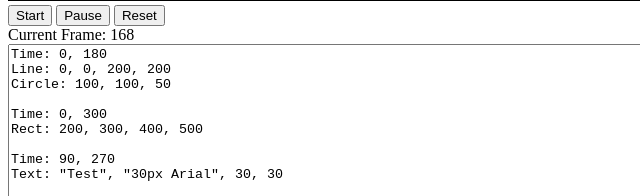
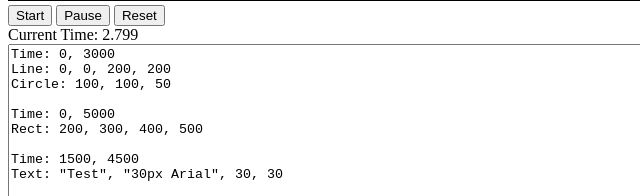
Before and after one commit to tkern0/tkern0.github.io, a plain HTML site: page animationTest.html in a window 1280 px wide. Both pictures are taken after a click on the button "Start". Shown: the part 489-685 px from the top of the page, 0-640 px from the left. Drawn offline with Linux system fonts and the light colour scheme.

Commit message:
switched to using ms for timing

```diff
--- a/animationTest.html
+++ b/animationTest.html
@@ -3,14 +3,15 @@
 <head>
     <meta charset="utf-8"/>
     <script>
+    var MIN_MS = 16;
     var currentElements = null;
     var futureElements = null;
     var time = -1;
-    var stop = false;
     var canvas = null;
     var ctx = null;
     var paused = false;
     var started = false;
+    var render = null;
     // I'd change this based on the audio if you can get that working
     var colour = "#000000";
 
@@ -72,18 +73,19 @@
             currentElements = [];
             canvas = document.getElementById("outputCanvas");
             ctx = canvas.getContext("2d");
-            draw();
+            render = setInterval(draw, MIN_MS);
         }
     }
 
     function pause() {
         if (started) {
             if (paused) {
+                clearInterval(render);
                 document.getElementById("pause").innerHTML = "Pause"
                 paused = false;
                 draw();
             } else {
-                stop = true;
+                render = setInterval(draw, MIN_MS);
                 document.getElementById("pause").innerHTML = "Unpause"
                 paused = true;
             }
@@ -92,14 +94,14 @@
 
     function reset() {
         if (started) {
-            stop = !paused;
+            clearInterval(render);
             started = false;
             paused = false;
             currentElements = null;
             futureElements = null;
             time = -1;
             ctx.clearRect(0, 0, canvas.width, canvas.height);
-            document.getElementById("time").innerHTML = "Current Frame: n/a";
+            document.getElementById("time").innerHTML = "Current Time: n/a";
             document.getElementById("pause").innerHTML = "Pause"
         }
     }
@@ -108,20 +110,17 @@
         if (futureElements != null && currentElements != null &&
             futureElements.length == 0 && currentElements.length == 0) {
             reset();
-        }
-        if (stop) {
-            stop = false;
             return;
         }
-        time++;
-        document.getElementById("time").innerHTML = "Current Frame: " + time;
+        time += MIN_MS;
+        document.getElementById("time").innerHTML = "Current Time: " + time / 1000;
 
         var redraw = false;
         /* Check for new elements to draw
           Because this list is sorted, once it fails once we know there won't
            be any more we need to add
         */
-        while (futureElements.length > 0 && time == futureElements[0][0]) {
+        while (futureElements.length > 0 && time >= futureElements[0][0]) {
             currentElements.push(futureElements.shift())
             redraw = true;
         }
@@ -141,7 +140,7 @@
           Again because it's sorted we only need this to fail once to know that
            we're done
         */
-        while (currentElements.length > 0 && time == currentElements[0][1]) {
+        while (currentElements.length > 0 && time >= currentElements[0][1]) {
             currentElements.shift();
             redraw = true;
         }
@@ -181,8 +180,6 @@
                 }
             }
         }
-
-        requestAnimationFrame(draw)
     }
 
     </script>
@@ -194,16 +191,16 @@
         <button type="button" onclick="pause()" id="pause">Pause</button>
         <button type="button" onclick="reset()">Reset</button>
     </div>
-    <div id="time">Current Frame: n/a</div>
+    <div id="time">Current Time: n/a</div>
     <textarea id="inputText" style="width: 640px; height: 480px;">
-Time: 0, 180
+Time: 0, 3000
 Line: 0, 0, 200, 200
 Circle: 100, 100, 50
 
-Time: 0, 300
+Time: 0, 5000
 Rect: 200, 300, 400, 500
 
-Time: 90, 270
+Time: 1500, 4500
 Text: &quot;Test&quot;, &quot;30px Arial&quot;, 30, 30
 </textarea>
 </body>
```
